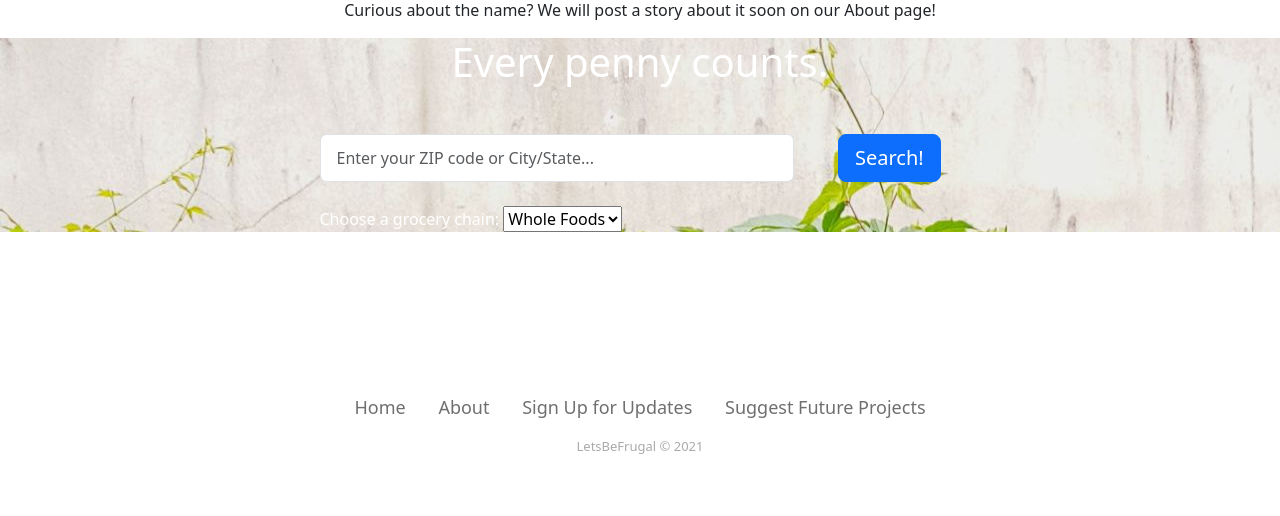
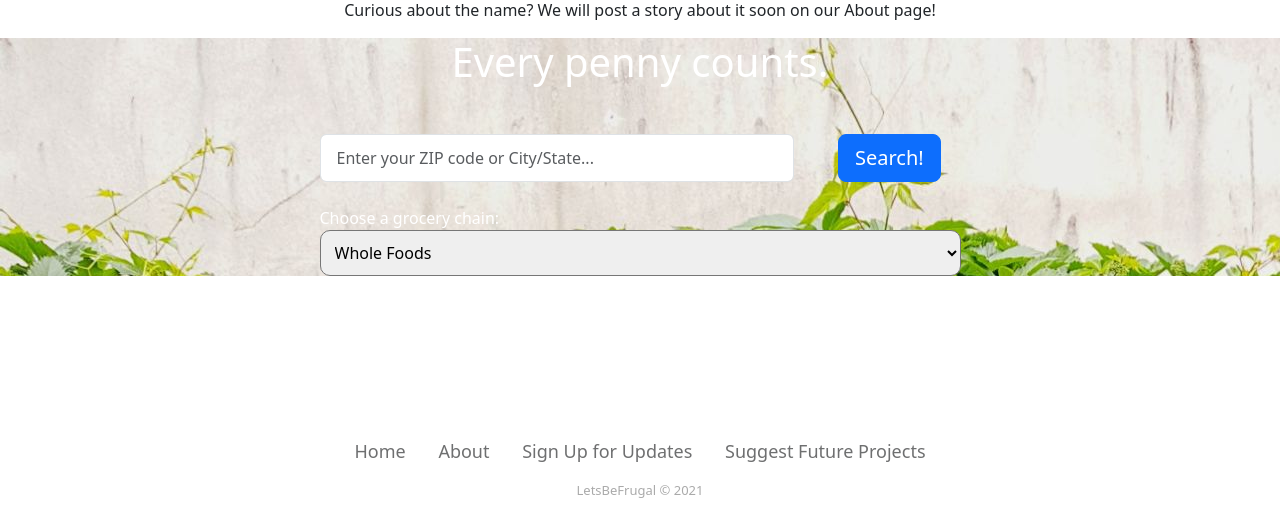
Before and after one commit to ws2516/WholeFoodsFrugality, a Flask app: page / in a window 1280 px wide. Shown: the part 152-668 px from the top of the page. Run offline with Flask 2, Linux system fonts and the light colour scheme; some libraries are stand-ins or nearby versions.

Commit message:
nicer inputs

```diff
--- a/templates/index.html
+++ b/templates/index.html
@@ -23,9 +23,11 @@
          })(window,document,'https://static.hotjar.com/c/hotjar-','.js?sv=');
       </script>
       <style>
-         special {
-         width: 90vw;
-         }
+         select {
+  			width: 100%;
+  			padding:10px;
+  			border-radius:10px;
+			}
       </style>
       <script data-ad-client="ca-pub-5277128496544207" async src="https://pagead2.googlesyndication.com/pagead/js/adsbygoogle.js"></script>
       <!-- Global site tag (gtag.js) - Google Analytics -->
```
